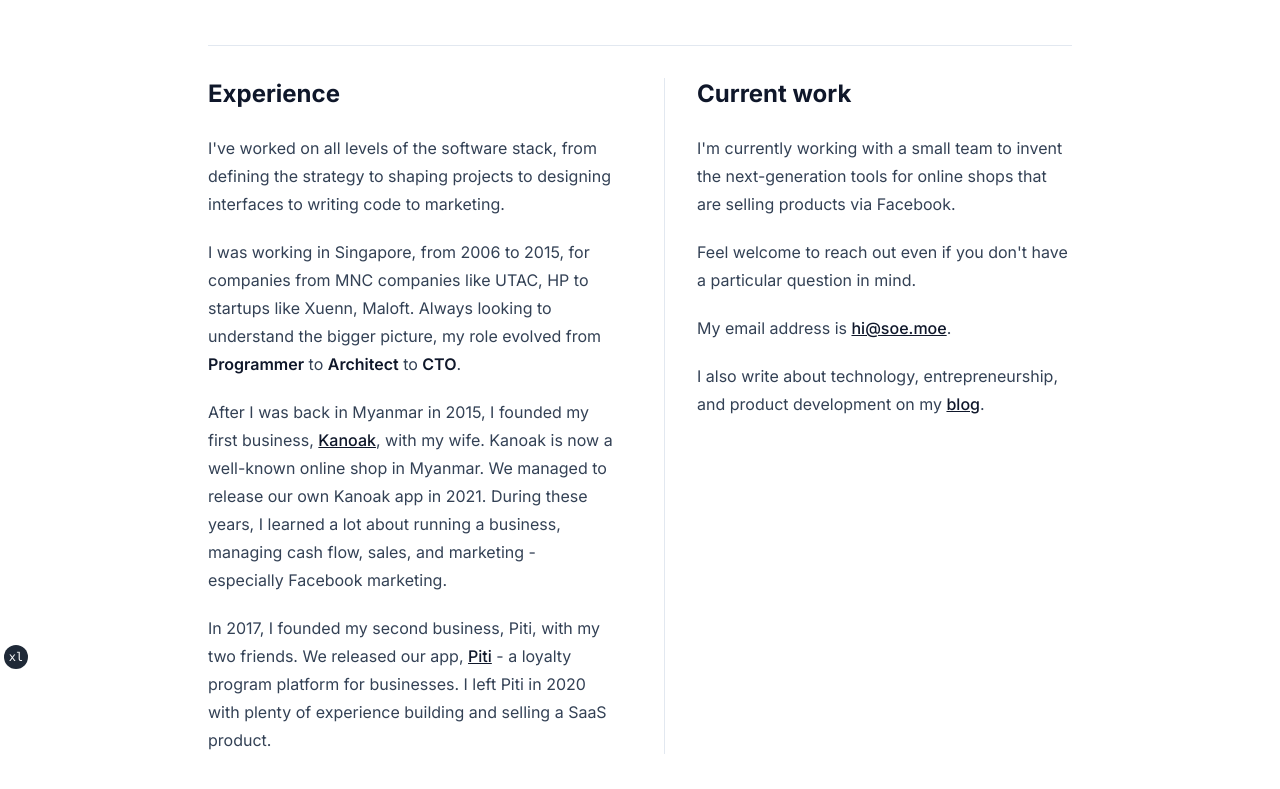
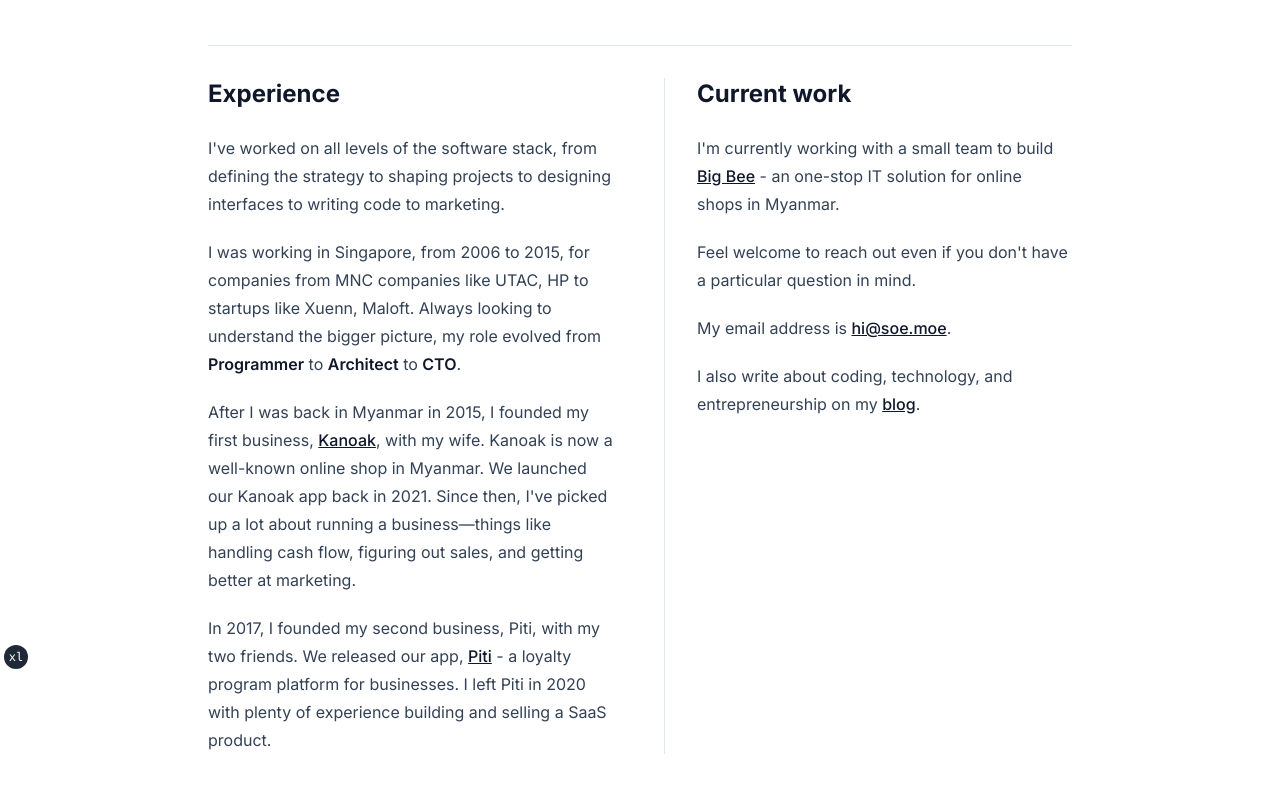
Before and after one commit to jittuu/soe.moe, an Astro site: page / in a window 1280 px wide. Shown: the part 127-916 px from the top of the page. Built offline with nearby package versions, Linux system fonts and the light colour scheme; Astro itself is replaced by a stand-in of ours.

Commit message:
fix: update home page personal profile

```diff
--- a/src/pages/index.astro
+++ b/src/pages/index.astro
@@ -37,10 +37,8 @@
         <p>
           After I was back in Myanmar in 2015, I founded my first business,
           <a href="https://www.kanoak.com">Kanoak</a>, with my wife. Kanoak is
-          now a well-known online shop in Myanmar. We managed to release our
-          own Kanoak app in 2021. During these years, I learned a lot about
-          running a business, managing cash flow, sales, and marketing -
-          especially Facebook marketing.
+          now a well-known online shop in Myanmar. We launched our Kanoak app back in 2021.
+          Since then, I've picked up a lot about running a business—things like handling cash flow, figuring out sales, and getting better at marketing.
         </p>
         <p>
           In 2017, I founded my second business, Piti, with my two friends. We
@@ -54,9 +52,8 @@
         <div class="prose prose-slate dark:prose-invert max-w-none">
           <h2>Current work</h2>
           <p>
-            I'm currently working with a small team to invent the
-            next-generation tools for online shops that are selling products
-            via Facebook.
+            I'm currently working with a small team to build
+            <a href="https://bigbee.tech">Big Bee</a> - an one-stop IT solution for online shops in Myanmar.
           </p>
           <p>
             Feel welcome to reach out even if you don't have a particular
@@ -67,7 +64,7 @@
             <a href="mailto:hi@soe.moe">hi@soe.moe</a>.
           </p>
           <p>
-            I also write about technology, entrepreneurship, and product development on my
+            I also write about coding, technology, and entrepreneurship on my
             <a href="/blog">blog</a>.
           </p>
         </div>
```
